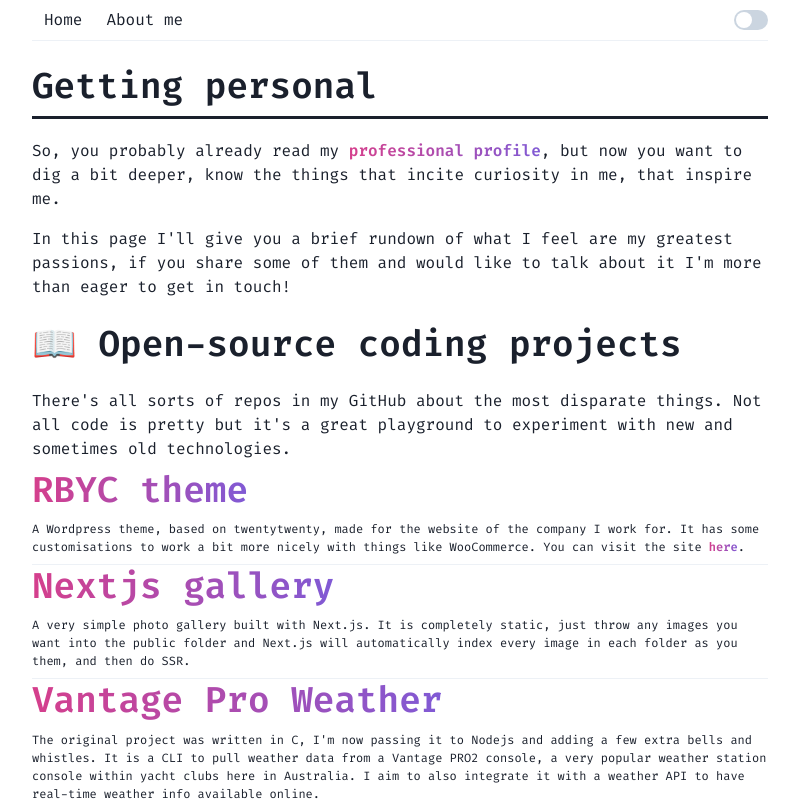
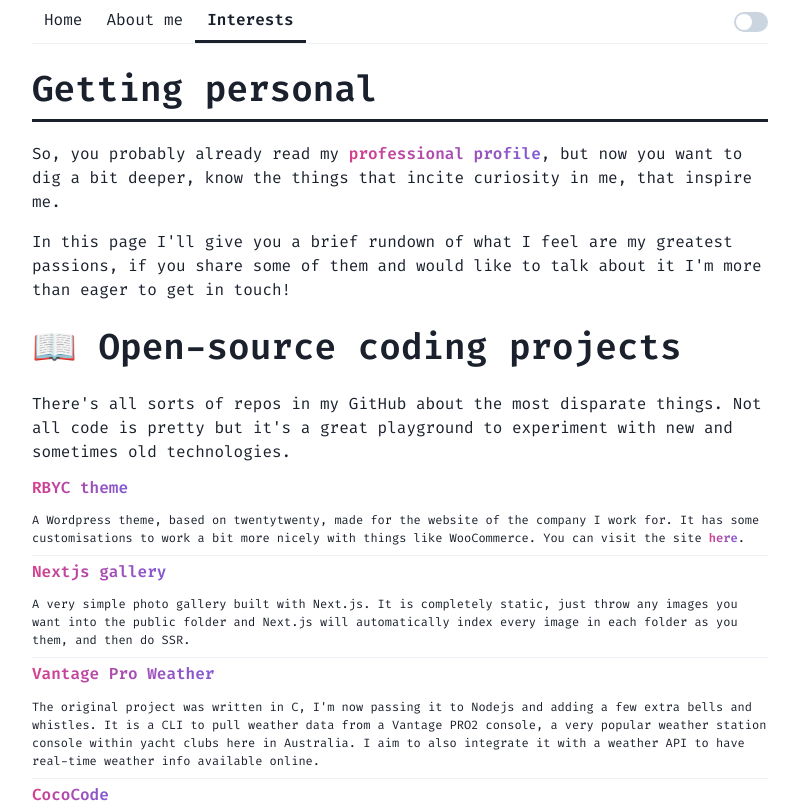
Before and after one commit to fbatta/cococode, a Next.js app: page /interests in a window 1280 px wide. Shown: the top 803 px of the page, without its empty margins (240-1039 px from the left). Built offline with nearby package versions, Linux system fonts and the light colour scheme.

Commit message:
Menu items animation

```diff
--- a/components/navigationBar.tsx
+++ b/components/navigationBar.tsx
@@ -1,27 +1,58 @@
-import { Container, Divider, Flex, Switch, Text, useColorMode, useMediaQuery, Link as ChakraLink } from "@chakra-ui/react";
+import { Container, Divider, Flex, Switch, Text, useColorMode, useMediaQuery, Link as ChakraLink, HTMLChakraProps, theme as baseTheme, useColorModeValue } from "@chakra-ui/react";
 import Link from "next/link";
 import { useRouter } from "next/router";
+import { motion, HTMLMotionProps, Variants } from "framer-motion";
+import { MyTheme } from "./theme";
+
+type Merge<P, T> = Omit<P, keyof T> & T;
+type MotionFlexProps = Merge<HTMLChakraProps<"div">, HTMLMotionProps<"div">>;
+
+export const MotionFlex: React.FC<MotionFlexProps> = motion(Flex);
 
 interface NavBarLinkProps {
     text: string;
     href: string;
 }
 
+/**
+ * A navbar item
+ *
+ * @param param0 props
+ * @returns A single link for the navbar
+ */
 function NavBarLink({ text, href }: NavBarLinkProps) {
+    // get the current path
     const { asPath } = useRouter();
+
+    // active when current path is equal to the href prop
     const isActive = asPath === href ? true : false;
-    const borderBottom = isActive ? '3px solid' : 'none';
+
+    // we need the text color in the different color modes
+    const textColor = useColorModeValue(MyTheme.colors.gray[800], MyTheme.colors.whiteAlpha[900]);
+
+    const variants: Variants = {
+        active: {
+            borderBottom: `3px solid ${textColor}`,
+            fontWeight: 'bold',
+        },
+        inactive: {
+            borderBottom: 'none',
+            fontWeight: 'normal',
+        }
+    }
+
     return <Link href={href}>
-        <Flex
-            borderBottom={borderBottom}
+        <MotionFlex
+            animate={isActive ? 'active' : 'inactive'}
+            variants={variants}
             h="full"
             w="max-content"
             px="3"
             flexGrow={0}
             flexDirection="column"
             justifyContent="center">
-            <Text fontWeight={isActive ? 'bold' : 'normal'} as="a" cursor="pointer">{text}</Text>
-        </Flex>
+            <Text as="a" cursor="pointer">{text}</Text>
+        </MotionFlex>
     </Link>
 }
 
@@ -29,11 +60,12 @@ export function NavBar() {
     const { colorMode, toggleColorMode } = useColorMode();
     const isLg = useMediaQuery('(min-width: 48em)')[0];
     if (true) {
-        return <Container maxW="container.md" h="full">
-            <Flex h="full" justifyContent="start" alignItems="center" as="nav">
+        return <Container maxW="container.md">
+            <Flex justifyContent="start" alignItems="center" as="nav">
                 <Flex w="full">
                     <NavBarLink href="/" text="Home"></NavBarLink>
                     <NavBarLink href="/about-me" text="About me"></NavBarLink>
+                    <NavBarLink href="/interests" text="Interests"></NavBarLink>
                 </Flex>
                 <Switch isChecked={colorMode === 'light' ? false : true} onChange={toggleColorMode}></Switch>
             </Flex>
--- a/components/theme.ts
+++ b/components/theme.ts
@@ -4,29 +4,33 @@ export const MyTheme = extendTheme({
     components: {
         Heading: {
             variants: {
-                'h1': {
+                h1: {
                     lineHeight: 'tall',
                     borderBottom: '3px solid',
                     mb: 3,
                 },
-                'h2': {
+                h2: {
                     lineHeight: 'tall',
                     py: 2,
+                },
+                h3: {
+                    fontSize: 'md',
+                    py: 1.5
                 }
             },
         },
         Text: {
             baseStyle: {
-                py: 2
+                py: 2,
             }
         },
         Link: {
             baseStyle: {
                 fontWeight: 'bold',
-                bgGradient: "linear(to-r, pink.500, purple.500)",
-                bgClip: "text"
+                bgGradient: 'linear(to-r, pink.500, purple.500)',
+                bgClip: 'text',
             }
-        }
+        },
     },
     fonts: {
         heading: 'Fira Code',
```
